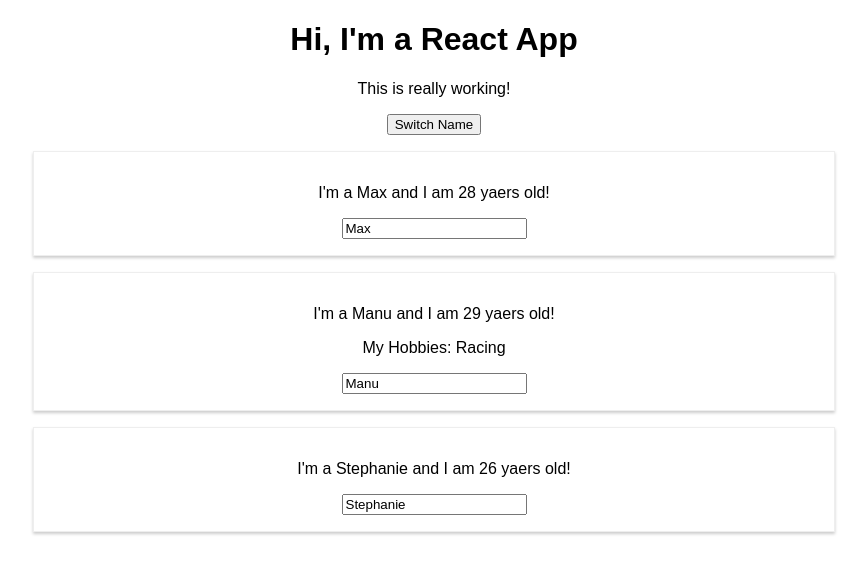
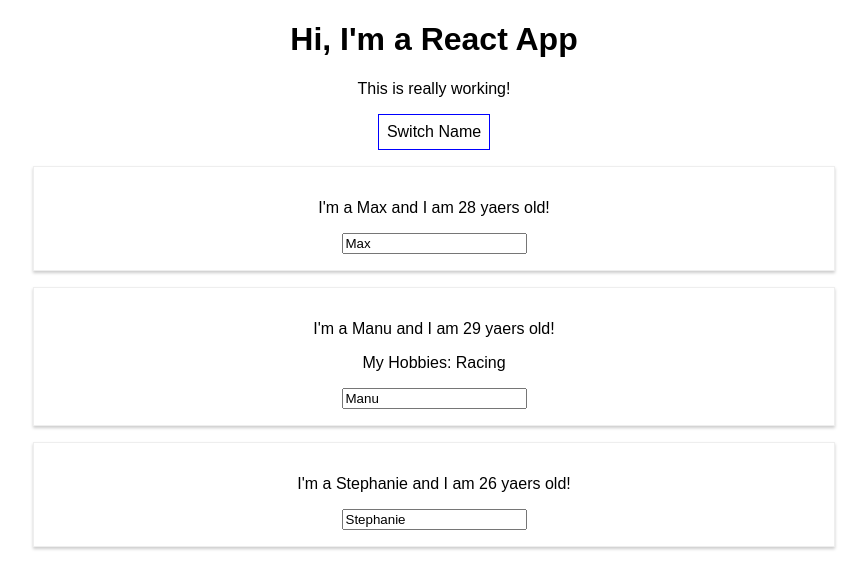
Before and after one commit to jswob/react-complete-guide, a React (Create React App) app: page / in a window 1280 px wide. Shown: the top 588 px of the page, without its empty margins (206-1073 px from the left). Built offline with nearby package versions, Linux system fonts and the light colour scheme.

Commit message:
Add inline styles to button in App component

```diff
--- a/src/App.js
+++ b/src/App.js
@@ -33,11 +33,22 @@ class App extends Component {
   };
 
   render() {
+    const style = {
+      backgroundColor: "white",
+      font: "inherit",
+      border: "1px solid blue",
+      padding: "8px",
+      cursor: "pointer",
+    };
+
     return (
       <div className="App">
         <h1>Hi, I'm a React App</h1>
         <p>This is really working!</p>
-        <button onClick={() => this.switchNameHandler("Maximiliann")}>
+        <button
+          style={style}
+          onClick={() => this.switchNameHandler("Maximiliann")}
+        >
           Switch Name
         </button>
         <Person
```
